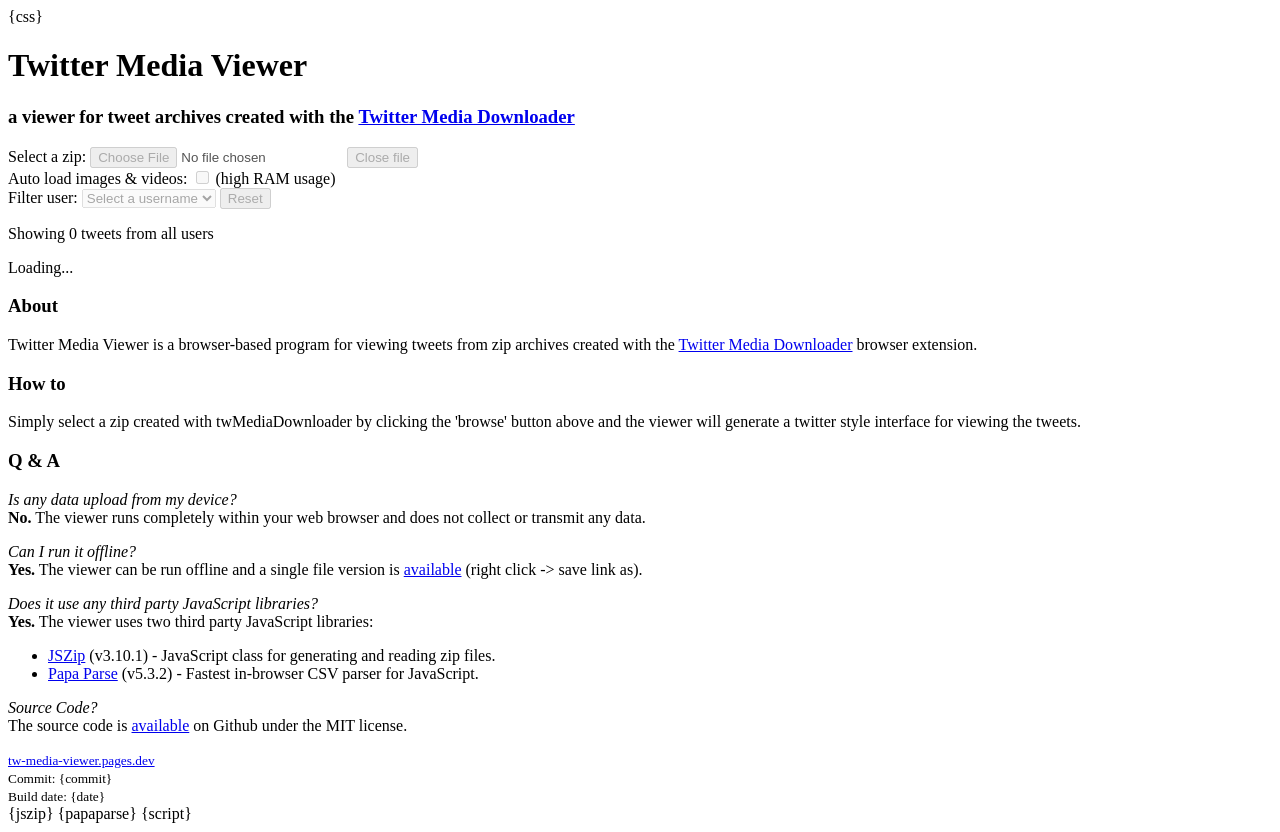
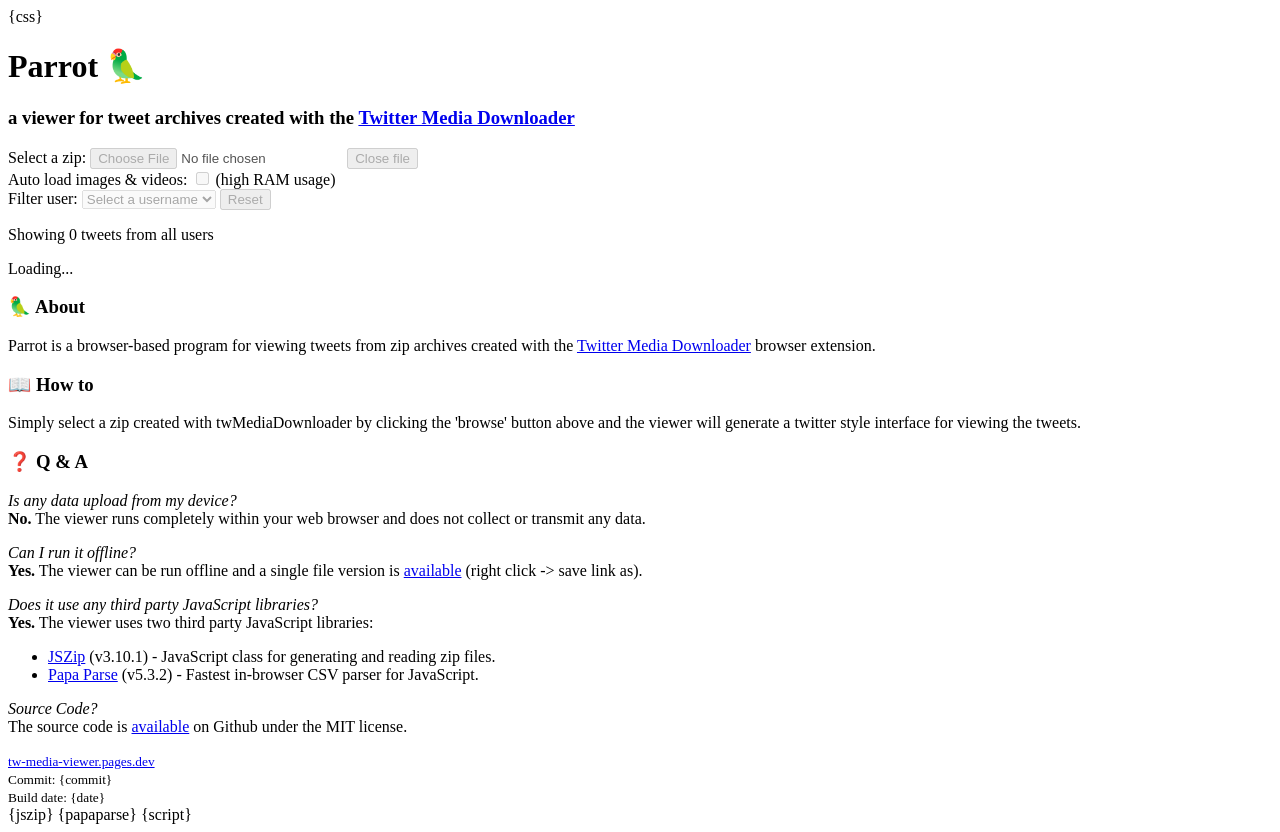
Before and after one commit to VerifiedJoseph/parrot, a plain HTML site: page templates/parrot-tweet-viewer.html in a window 1280 px wide. Drawn offline with Linux system fonts and the light colour scheme.

Commit message:
Rename (#1)
* Update .gitignore
* Update build.php
* Update README.md
* Rename twMediaViewer.html
* Update parrot-tweet-viewer.html
* Update meta-image.png
* Update README.md
* Update meta-image.png

```diff
--- a/templates/twMediaViewer.html
+++ b/templates/parrot-tweet-viewer.html
@@ -2,18 +2,18 @@
 <html lang="en">
 	<head>
         <meta charset="UTF-8" />
-		<title>Twitter Media Viewer - a viewer for tweet archives created with the Twitter Media Downloader</title>
+		<title>Parrot - A viewer for tweet archives created with the Twitter Media Downloader</title>
         <meta name="description" content="A viewer for tweet archives created with the Twitter Media Downloader">
 		<meta name="viewport" content="width=device-width" />
         <meta property="og:title" content="Twitter Media Viewer" />
-        <meta property="og:description" content="a viewer for tweet archives created with the Twitter Media Downloader" />
+        <meta property="og:description" content="A viewer for tweet archives created with the Twitter Media Downloader" />
         <meta property="og:image" content="meta-image.png" />
 		{css}
 	</head>
 	<body>
     <div id="container">
         <div id="header">
-            <h1>Twitter Media Viewer</h1>
+            <h1>Parrot 🦜</h1>
             <h3>a viewer for tweet archives created with the <a target="_blank" href="https://github.com/furyutei/twMediaDownloader">Twitter Media Downloader</a></h3>
         </div>
         <div id="options">
@@ -43,17 +43,17 @@
             <div id="note">Enable JavaScript to use this tool</div>
         </noscript>
         <div id="about">
-            <h3>About</h3>
-            <p>Twitter Media Viewer is a browser-based program for viewing tweets from zip archives created with the <a target="_blank" href="https://github.com/furyutei/twMediaDownloader">Twitter Media Downloader</a> browser extension.</p>
-            <h3>How to</h3>
+            <h3>🦜 About</h3>
+            <p>Parrot is a browser-based program for viewing tweets from zip archives created with the <a target="_blank" href="https://github.com/furyutei/twMediaDownloader">Twitter Media Downloader</a> browser extension.</p>
+            <h3>📖 How to</h3>
             <p>Simply select a zip created with twMediaDownloader by clicking the 'browse' button above and the viewer will generate a twitter style interface for viewing the tweets.</p>
-            <h3>Q & A</h3>
+            <h3>❓ Q & A</h3>
 
             <p><i>Is any data upload from my device?</i><br>
             <strong>No.</strong> The viewer runs completely within your web browser and does not collect or transmit any data.</p>
 
             <p><i>Can I run it offline?</i><br>
-            <strong>Yes.</strong> The viewer can be run offline and a single file version is <a href="twMediaViewer.html">available</a> (right click -> save link as).</p>
+            <strong>Yes.</strong> The viewer can be run offline and a single file version is <a href="parrot-tweet-viewer.html">available</a> (right click -> save link as).</p>
 
             <p><i>Does it use any third party JavaScript libraries?</i><br>
             <strong>Yes.</strong> The viewer uses two third party JavaScript libraries:</p>
```
Also changed, not shown: README.md, public/meta-image.png, 2 other files.
